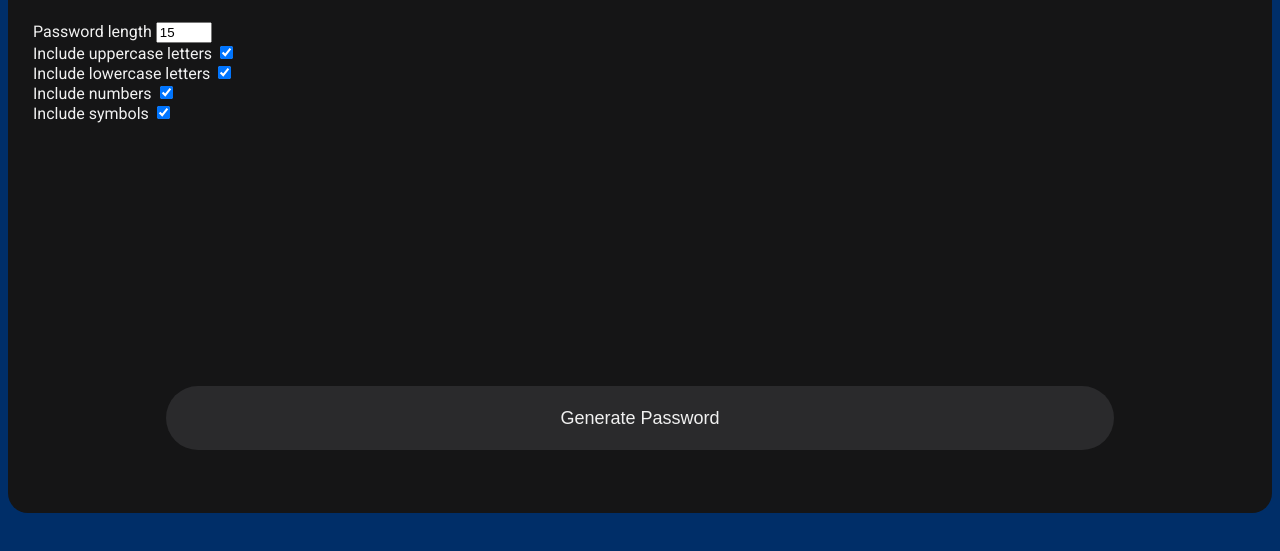
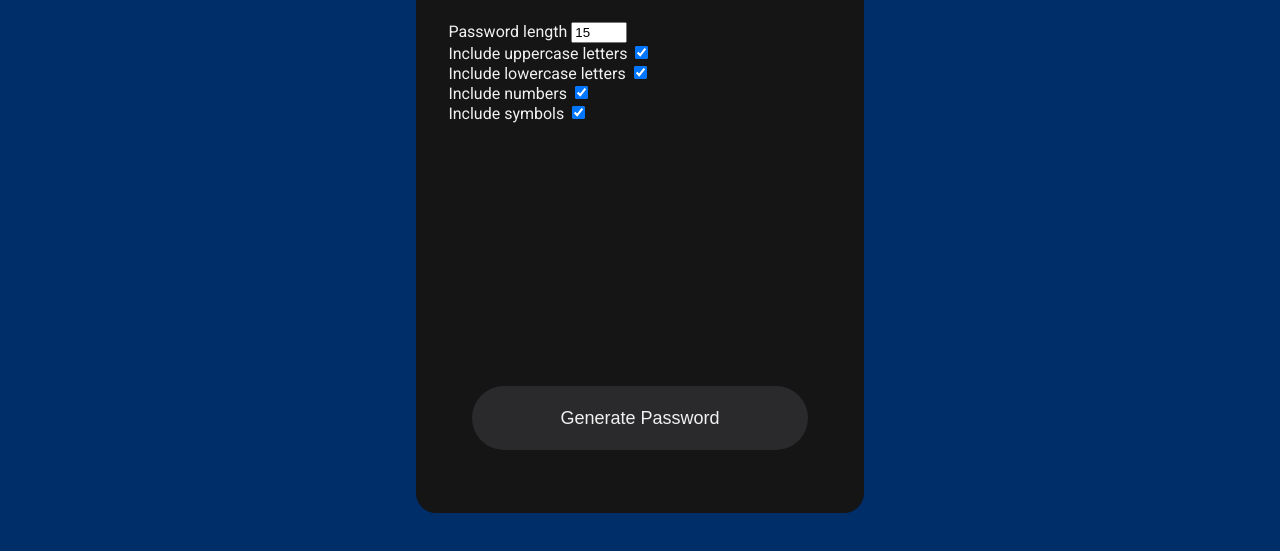
Before and after one commit to Sivarth91/PasswordGenerator, a website: page index.html in a window 1280 px wide. Shown: the part 177-728 px from the top of the page. Drawn offline with Linux system fonts and the light colour scheme.

Commit message:
Update styles.css

```diff
--- a/styles.css
+++ b/styles.css
@@ -53,6 +53,7 @@ button {
     position: relative;
     top: 25px;
     left: 25px;
+    font-size: 16px;
 }
 
 .generate-btn {
@@ -67,8 +68,31 @@ button {
 }
 
 .generate-btn:hover {
-    box-shadow: 0px 4px 40px ;
+    cursor: pointer;
+    box-shadow: 0 4px 40px;
     transition: 0.5s;
+}
+
+@media screen and (min-width: 500px) {
+    main {
+        width: 50%;
+    }
+
+    .settings {
+        left: calc(5% + 10px);
+    }
+
+}
+
+@media screen and (min-width: 1000px) {
+    main {
+        width: 35vw;
+    }
+
+    .settings {
+
+    }
+
 }
 
 /*
@@ -86,8 +110,6 @@ button {
     left: 50%;
     transform: translate(-50%, -50%);
 }
-
-input[type=checkbox] {}
 
 main {
     width: 35vw;
@@ -115,19 +137,4 @@ main {
     border-radius: 20px;
     font-size: 18px;
 }
-@media screen and (max-width: 1000px) {
-    main {
-        width: 50vw;
-    }
-}
-
-@media screen and (max-width: 500px) {
-    main {
-        width: 75vw;
-    }
-
-    .container {
-        font-size: 12px;
-    }
-}
 */
```
